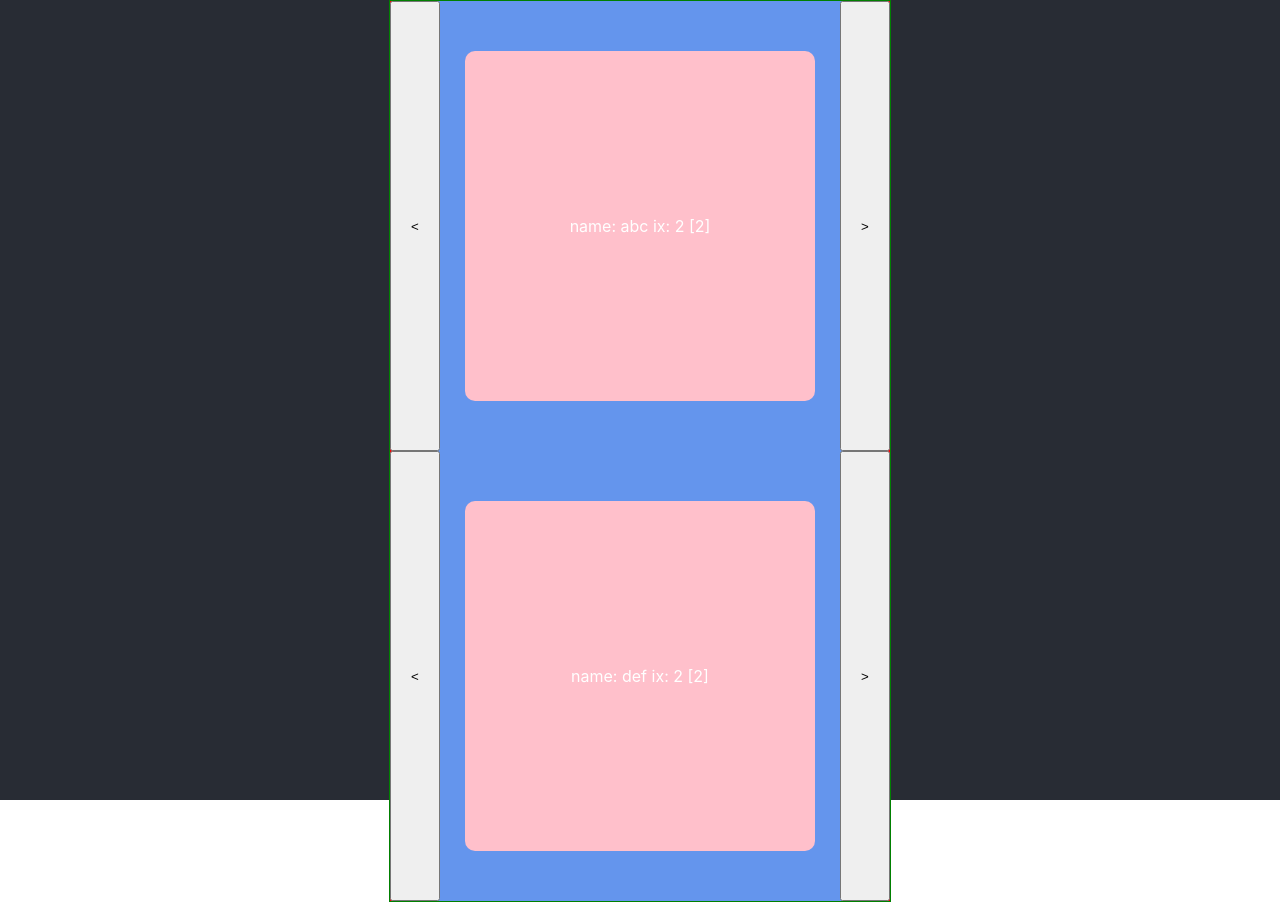
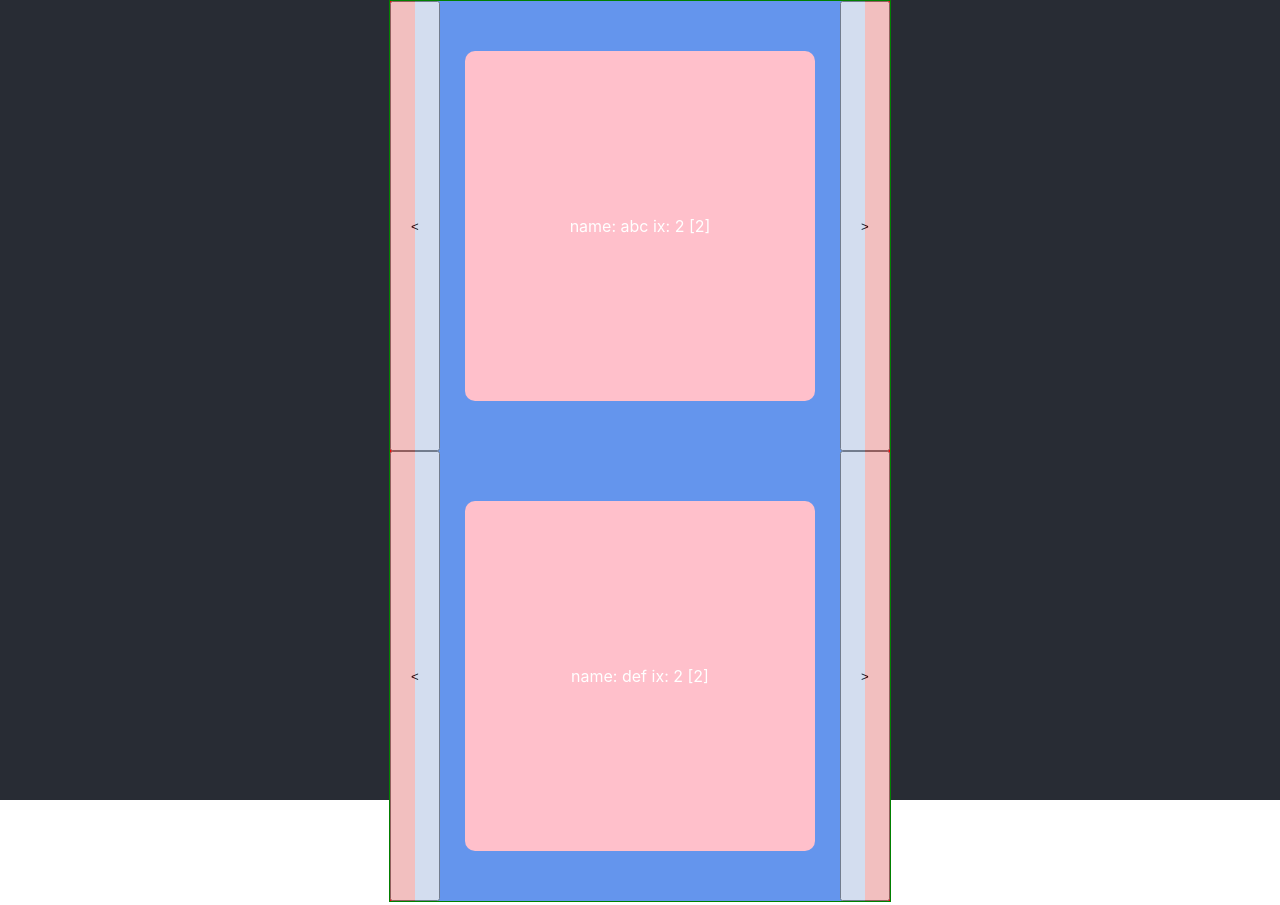
Before and after one commit to mr-birkenblatt/clotho, a React (Create React App) app: page / in a window 1280 px wide. Built offline with nearby package versions, Linux system fonts and the light colour scheme.

Commit message:
remove some redundancy

```diff
--- a/src/App.js
+++ b/src/App.js
@@ -67,14 +67,9 @@ export default class App extends PureComponent {
     });
   }
 
-  getParentItem = (index, contentCb, readyCb) => {
-    return this.parentLines.get(
-      this.state.parentName, index, contentCb, readyCb);
-  }
-
-  getChildItem = (index, contentCb, readyCb) => {
-    return this.childLines.get(
-      this.state.childName, index, contentCb, readyCb);
+  getItem = (isParent, name, index, contentCb, readyCb) => {
+    return (isParent ? this.parentLines : this.childLines).get(
+      name, index, contentCb, readyCb);
   }
 
   render() {
@@ -90,14 +85,18 @@ export default class App extends PureComponent {
             itemRadius={10}
             itemPadding={50}
             buttonSize={50}
-            getItem={this.getParentItem} />
+            isParent={true}
+            lineName={this.state.parentName}
+            getItem={this.getItem} />
           <Horizontal
             itemWidth={450}
             itemHeight={450}
             itemRadius={10}
             itemPadding={50}
             buttonSize={50}
-            getItem={this.getChildItem} />
+            isParent={false}
+            lineName={this.state.childName}
+            getItem={this.getItem} />
         </MainColumn>
       </Main>
     );
--- a/src/Horizontal.js
+++ b/src/Horizontal.js
@@ -11,7 +11,7 @@ const Outer = styled.div`
 `;
 
 const Overlay = styled.div`
-  height: ${props => props.itemHeight}px;
+  height: 100%;
   position: absolute;
   left: 0;
   top: 0;
@@ -21,6 +21,7 @@ const Overlay = styled.div`
   flex-wrap: nowrap;
   width: 100%;
   pointer-events: none;
+  opacity: 0.8;
 `;
 
 const NavButton = styled.button`
@@ -31,7 +32,7 @@ const NavButton = styled.button`
 
 const Band = styled.div`
   display: inline-block;
-  height: ${props => props.itemHeight}px;
+  height: 100%;
   width: ${props => props.itemWidth}px;
   background-color: green;
   white-space: nowrap;
@@ -50,7 +51,7 @@ const Band = styled.div`
 const Item = styled.span`
   display: inline-block;
   width: ${props => props.itemWidth}px;
-  height: ${props => props.itemHeight}px;
+  height: 100%;
   scroll-snap-align: center;
   background-color: cornflowerblue;
 `;
@@ -62,7 +63,7 @@ const ItemContent = styled.div`
   justify-content: center;
   text-align: center;
   width: ${props => props.itemWidth - 2 * props.itemPadding}px;
-  height: ${props => props.itemHeight - 2 * props.itemPadding}px;
+  height: calc(100% - ${props => 2 * props.itemPadding}px);
   margin: ${props => props.itemPadding}px auto;
   border-radius: ${props => props.itemRadius}px;
   padding: ${props => -props.itemPadding}px;
@@ -74,6 +75,10 @@ const Pad = styled.div`
   width: ${props => props.padSize}px;
   height: 1px;
 `;
+
+// TODO: lock in item
+// TODO: vertical
+// TODO: flexible height
 
 
 export default class Horizontal extends PureComponent {
@@ -210,11 +215,13 @@ export default class Horizontal extends PureComponent {
       buttonSize,
       itemPadding,
       getItem,
+      isParent,
+      lineName,
     } = this.props;
     const { offset, itemCount, padSize } = this.state;
     return (
       <Outer itemHeight={itemHeight} ref={this.rootView}>
-        <Overlay itemHeight={itemHeight}>
+        <Overlay>
           <NavButton buttonSize={buttonSize} onClick={this.handleLeft}>
             &lt;
           </NavButton>
@@ -222,7 +229,7 @@ export default class Horizontal extends PureComponent {
             &gt;
           </NavButton>
         </Overlay>
-        <Band itemWidth={itemWidth} itemHeight={itemHeight}>
+        <Band itemWidth={itemWidth}>
           <Pad padSize={padSize} />
           {
             [...Array(itemCount).keys()].map(ix => {
@@ -230,15 +237,13 @@ export default class Horizontal extends PureComponent {
               return (
                 <Item
                     key={realIx}
-                    itemWidth={itemWidth}
-                    itemHeight={itemHeight}>
+                    itemWidth={itemWidth}>
                   <ItemContent
                     itemPadding={itemPadding}
                     itemWidth={itemWidth}
-                    itemHeight={itemHeight}
                     itemRadius={itemRadius}
                     ref={this.activeRefs[realIx]}>
-                  {getItem(realIx, (hasItem, content) => {
+                  {getItem(isParent, lineName, realIx, (hasItem, content) => {
                     return `${hasItem ? content : "loading"} [${realIx}]`;
                   }, this.requestRedraw)}
                   </ItemContent>
```
